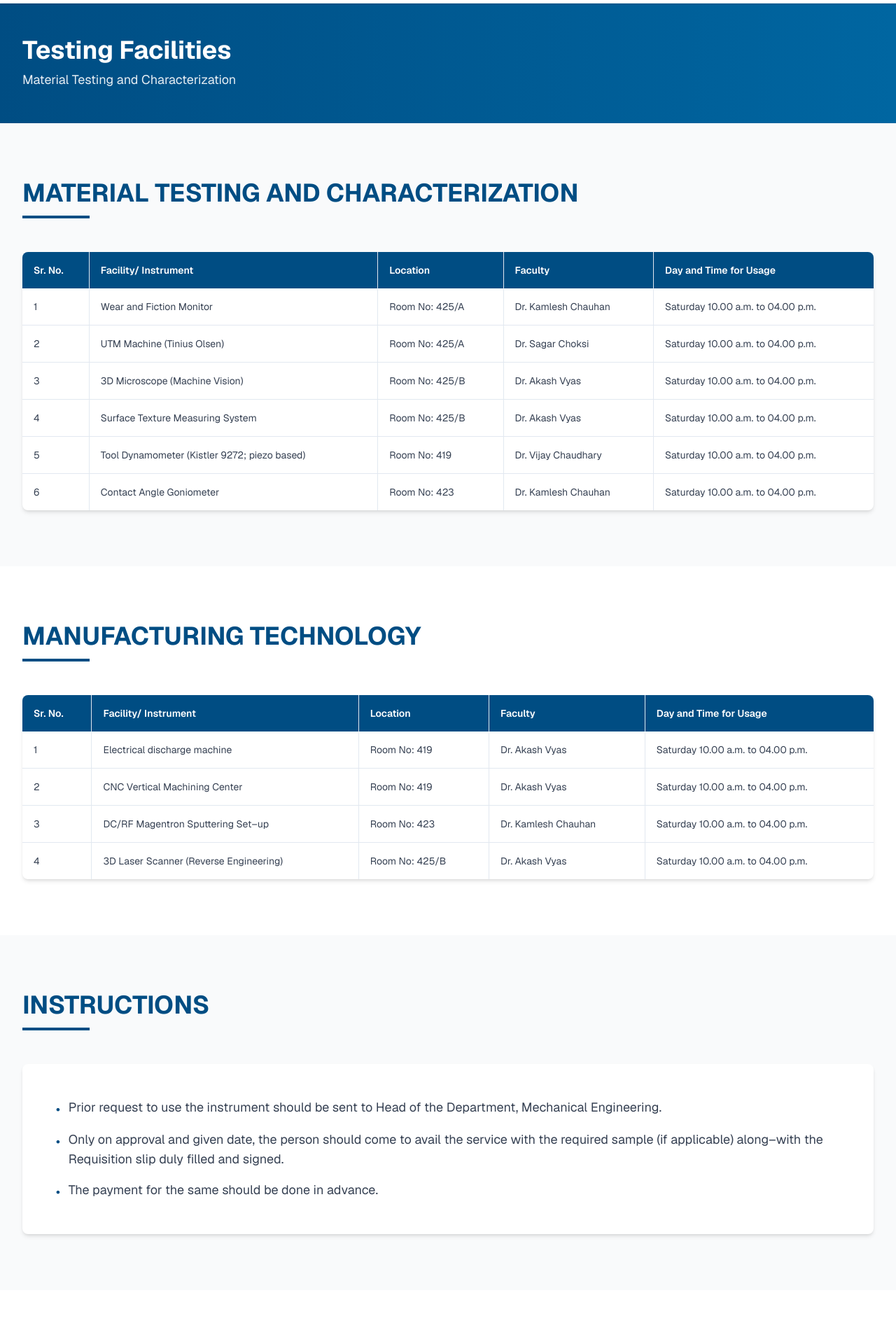
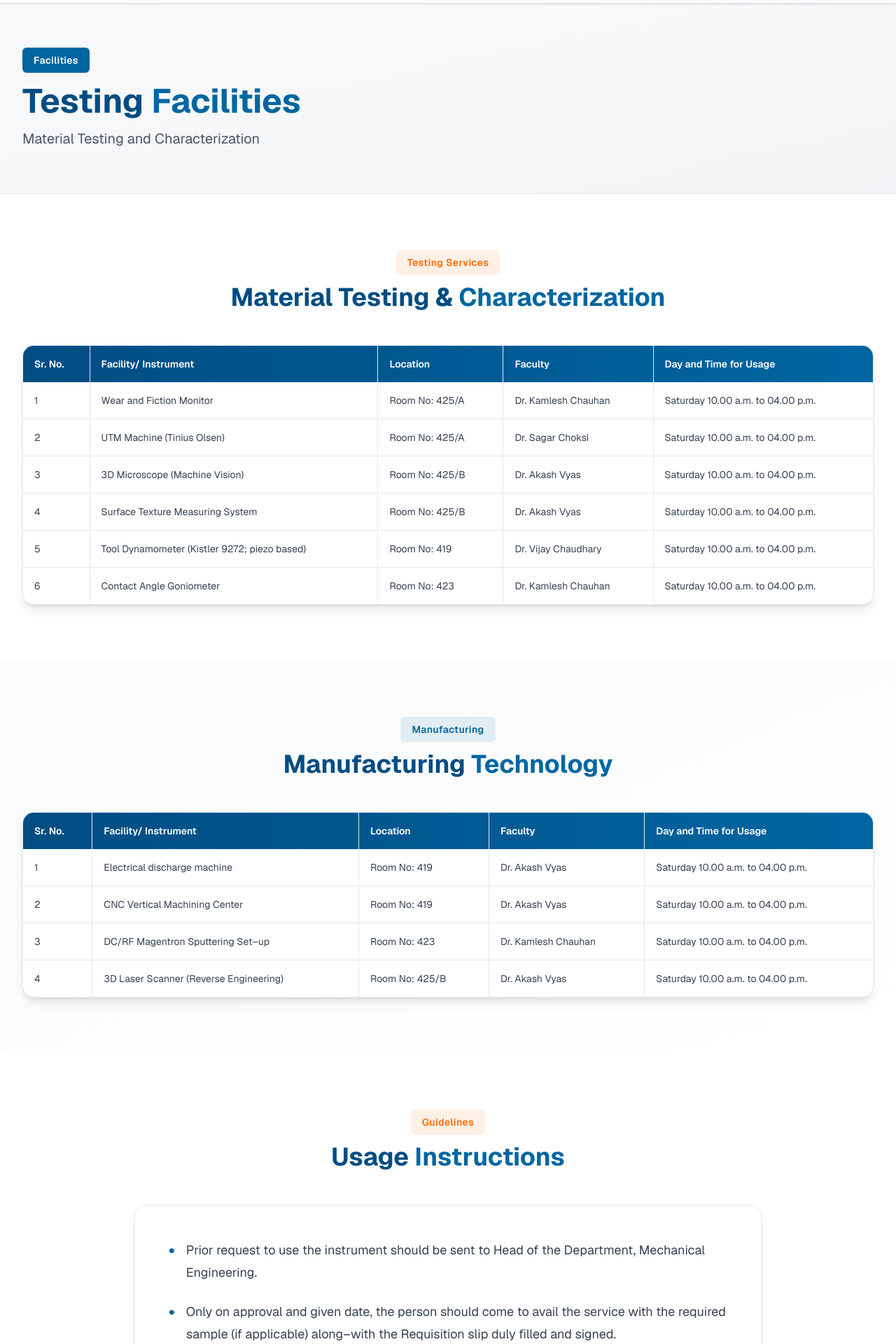
Before and after one commit to meetjaka/Mechanical, a Next.js app: page /testing-facilities in a window 1280 px wide. Shown: the part 60-1980 px from the top of the page at 70% size. Before the commit the page ends 1951 px from the top, so only its background shows below. Built offline with nearby package versions, Linux system fonts and the light colour scheme.

Commit message:
Change the UI

```diff
--- a/app/testing-facilities/page.js
+++ b/app/testing-facilities/page.js
@@ -2,38 +2,44 @@ import DepartmentNavbar from "@/components/DepartmentNavbar";
 
 export default function TestingFacilities() {
   return (
-    <div>
+    <div className="bg-gray-50">
       <DepartmentNavbar />
 
-      <main className="bg-white pt-16">
-        {/* Page Header */}
-        <div className="bg-gradient-to-r from-[#004D83] to-[#0066A1] py-12">
-          <div className="max-w-7xl mx-auto px-6 lg:px-8">
-            <h1 className="text-3xl md:text-4xl font-bold text-white">
-              Testing Facilities
+      <main className="pt-16">
+        {/* Header Section */}
+        <div className="bg-gradient-to-br from-gray-50 to-gray-100 border-b border-gray-200">
+          <div className="max-w-7xl mx-auto px-6 lg:px-8 py-12 md:py-16">
+            <div className="inline-block px-4 py-2 bg-[#0066A1] text-white rounded-md text-sm font-semibold tracking-wide mb-4">
+              Facilities
+            </div>
+            <h1 className="text-4xl md:text-5xl font-bold text-[#004D83] mb-4">
+              Testing <span className="text-[#0066A1]">Facilities</span>
             </h1>
-            <p className="text-white/90 mt-2 text-lg">
+            <p className="text-lg md:text-xl text-gray-600">
               Material Testing and Characterization
             </p>
           </div>
         </div>
 
         {/* Testing Facilities Section */}
-        <div className="py-16 md:py-20 bg-gray-50">
+        <div className="py-16 md:py-20 bg-white">
           <div className="max-w-7xl mx-auto px-6 lg:px-8">
-            <div className="mb-12">
+            <div className="text-center mb-12">
+              <div className="inline-block px-4 py-2 bg-orange-500/10 text-orange-500 rounded-md text-sm font-semibold tracking-wide mb-3">
+                Testing Services
+              </div>
               <h2 className="text-3xl md:text-4xl font-bold text-[#004D83] mb-3">
-                MATERIAL TESTING AND CHARACTERIZATION
+                Material Testing &{" "}
+                <span className="text-[#0066A1]">Characterization</span>
               </h2>
-              <div className="w-24 h-1 bg-[#004D83]"></div>
             </div>
 
             {/* Table Container */}
-            <div className="bg-white rounded-lg shadow-md overflow-hidden">
+            <div className="bg-white rounded-2xl shadow-lg overflow-hidden border border-gray-200">
               <div className="overflow-x-auto">
                 <table className="w-full">
                   <thead>
-                    <tr className="bg-[#004D83] text-white">
+                    <tr className="bg-gradient-to-r from-[#004D83] to-[#0066A1] text-white">
                       <th className="px-4 py-4 text-left text-sm font-semibold border-r border-white/20">
                         Sr. No.
                       </th>
@@ -162,21 +168,23 @@ export default function TestingFacilities() {
         </div>
 
         {/* Manufacturing Technology Section */}
-        <div className="py-16 md:py-20 bg-white">
+        <div className="py-16 md:py-20 bg-gradient-to-br from-gray-50 to-white">
           <div className="max-w-7xl mx-auto px-6 lg:px-8">
-            <div className="mb-12">
+            <div className="text-center mb-12">
+              <div className="inline-block px-4 py-2 bg-[#0066A1]/10 text-[#0066A1] rounded-md text-sm font-semibold tracking-wide mb-3">
+                Manufacturing
+              </div>
               <h2 className="text-3xl md:text-4xl font-bold text-[#004D83] mb-3">
-                MANUFACTURING TECHNOLOGY
+                Manufacturing <span className="text-[#0066A1]">Technology</span>
               </h2>
-              <div className="w-24 h-1 bg-[#004D83]"></div>
             </div>
 
             {/* Table Container */}
-            <div className="bg-white rounded-lg shadow-md overflow-hidden">
+            <div className="bg-white rounded-2xl shadow-lg overflow-hidden border border-gray-200">
               <div className="overflow-x-auto">
                 <table className="w-full">
                   <thead>
-                    <tr className="bg-[#004D83] text-white">
+                    <tr className="bg-gradient-to-r from-[#004D83] to-[#0066A1] text-white">
                       <th className="px-4 py-4 text-left text-sm font-semibold border-r border-white/20">
                         Sr. No.
                       </th>
@@ -271,35 +279,43 @@ export default function TestingFacilities() {
         </div>
 
         {/* Instructions Section */}
-        <div className="py-16 md:py-20 bg-gray-50">
+        <div className="py-16 md:py-20 bg-white">
           <div className="max-w-7xl mx-auto px-6 lg:px-8">
-            <div className="mb-12">
+            <div className="text-center mb-12">
+              <div className="inline-block px-4 py-2 bg-orange-500/10 text-orange-500 rounded-md text-sm font-semibold tracking-wide mb-3">
+                Guidelines
+              </div>
               <h2 className="text-3xl md:text-4xl font-bold text-[#004D83] mb-3">
-                INSTRUCTIONS
+                Usage <span className="text-[#0066A1]">Instructions</span>
               </h2>
-              <div className="w-24 h-1 bg-[#004D83]"></div>
             </div>
 
-            <div className="bg-white rounded-lg shadow-md p-8 md:p-12">
-              <ul className="space-y-4 text-gray-700">
-                <li className="flex items-start">
-                  <span className="text-[#004D83] font-bold mr-3 mt-1">•</span>
-                  <span className="text-base md:text-lg">
+            <div className="max-w-4xl mx-auto bg-white rounded-2xl shadow-lg border border-gray-200 p-8 md:p-12 hover:shadow-xl transition-all duration-300">
+              <ul className="space-y-6 text-gray-700">
+                <li className="flex items-start gap-4">
+                  <span className="text-[#0066A1] font-bold text-2xl flex-shrink-0">
+                    •
+                  </span>
+                  <span className="text-base md:text-lg leading-8">
                     Prior request to use the instrument should be sent to Head
                     of the Department, Mechanical Engineering.
                   </span>
                 </li>
-                <li className="flex items-start">
-                  <span className="text-[#004D83] font-bold mr-3 mt-1">•</span>
-                  <span className="text-base md:text-lg">
+                <li className="flex items-start gap-4">
+                  <span className="text-[#0066A1] font-bold text-2xl flex-shrink-0">
+                    •
+                  </span>
+                  <span className="text-base md:text-lg leading-8">
                     Only on approval and given date, the person should come to
                     avail the service with the required sample (if applicable)
                     along–with the Requisition slip duly filled and signed.
                   </span>
                 </li>
-                <li className="flex items-start">
-                  <span className="text-[#004D83] font-bold mr-3 mt-1">•</span>
-                  <span className="text-base md:text-lg">
+                <li className="flex items-start gap-4">
+                  <span className="text-[#0066A1] font-bold text-2xl flex-shrink-0">
+                    •
+                  </span>
+                  <span className="text-base md:text-lg leading-8">
                     The payment for the same should be done in advance.
                   </span>
                 </li>
@@ -308,7 +324,7 @@ export default function TestingFacilities() {
           </div>
         </div>
 
-        <div className="h-12"></div>
+        <div className="h-16 bg-white"></div>
       </main>
     </div>
   );
```
Also changed, not shown: app/events/page.js (+57 -44 lines), app/festo/page.js (+76 -44 lines).
